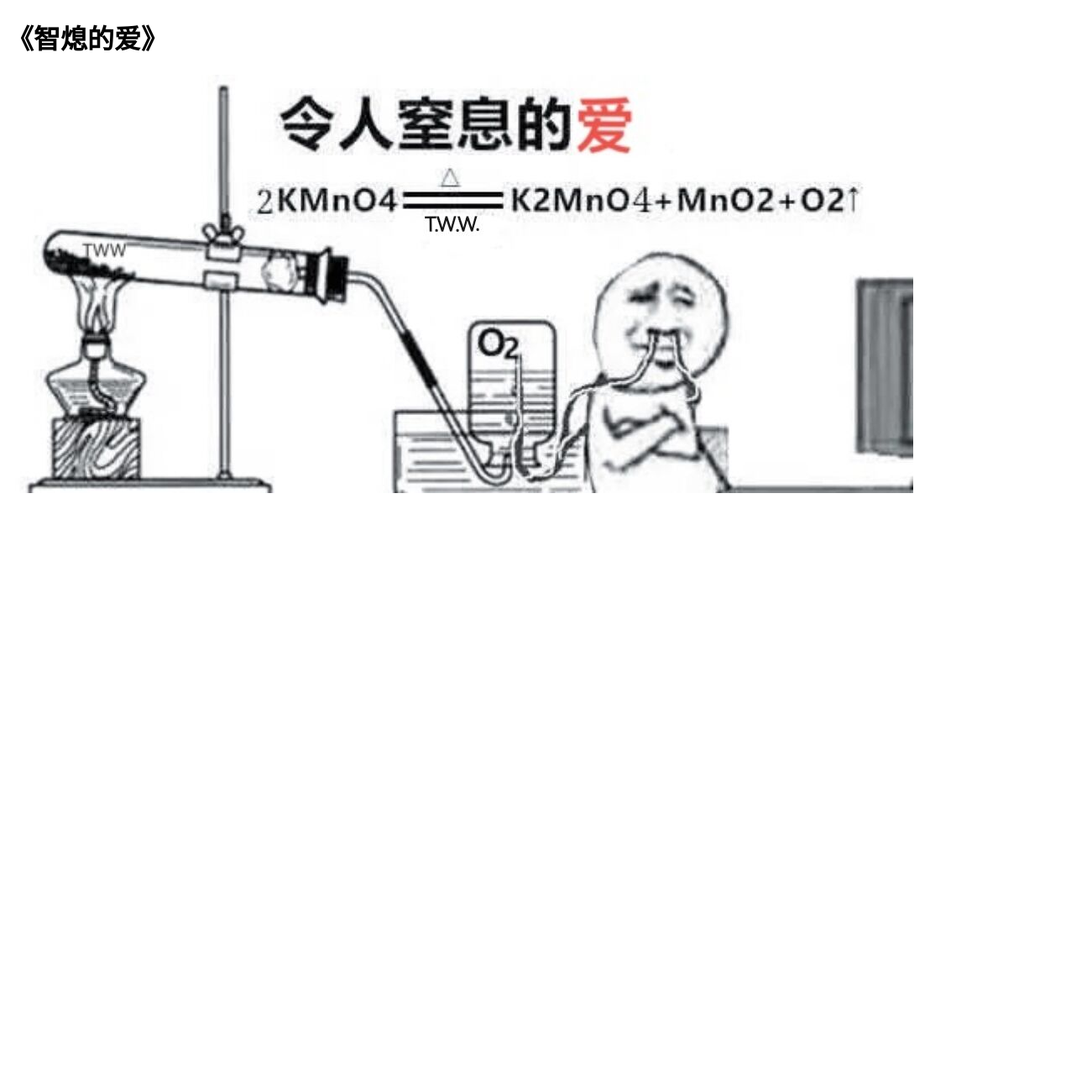
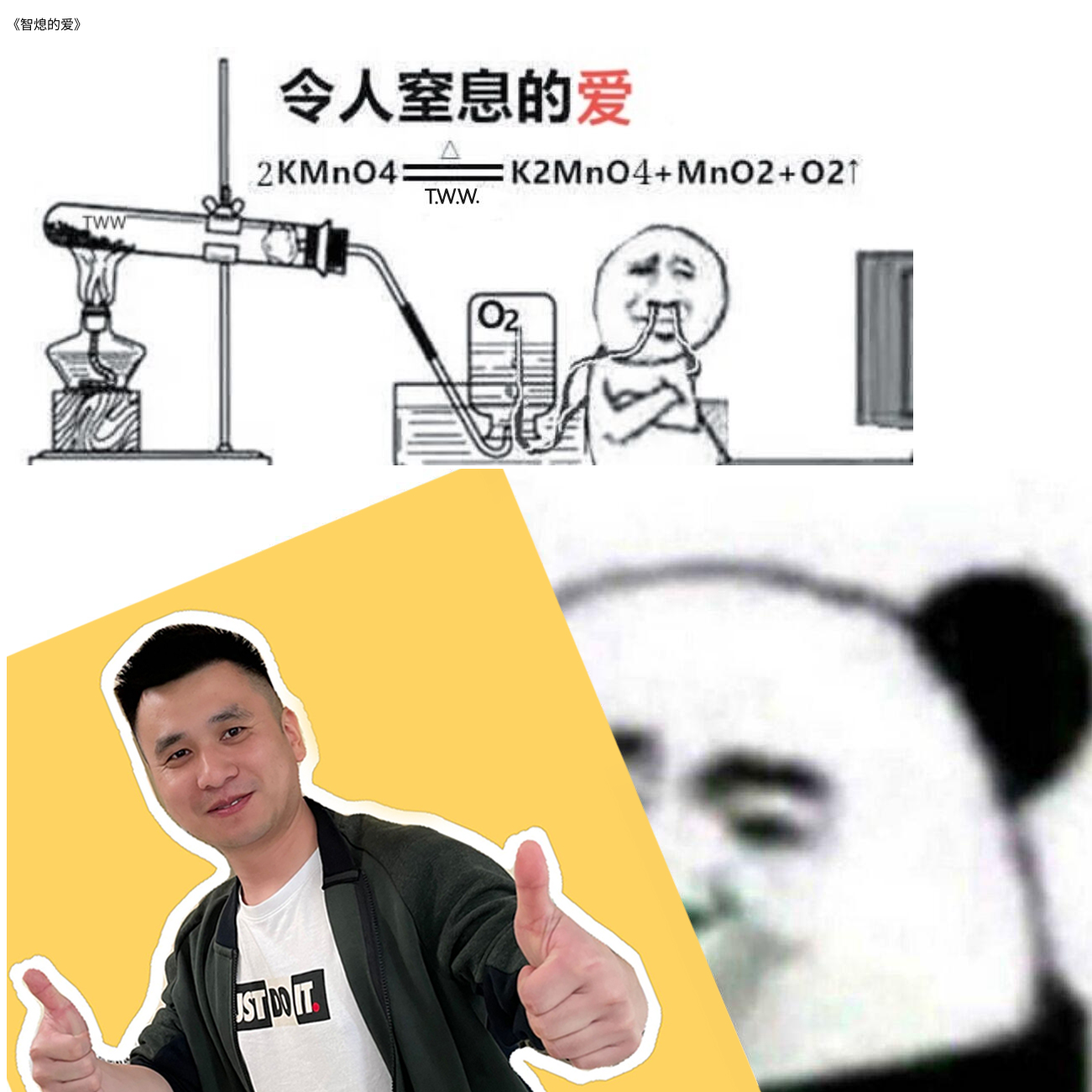
Before and after one commit to xiaoyu2006/taoweiwei.cn, a plain HTML site: page index.html in a window 1280 px wide. Shown: the top 1300 px of the page at 84% size, 1301 px wide, since content can reach past the window. Before the commit the page ends 800 px from the top, so only its background shows below. Drawn offline with Linux system fonts and the light colour scheme.

Commit message:
Update index.html

```diff
--- a/index.html
+++ b/index.html
@@ -5,7 +5,9 @@
 <title>优秀班主任</title>
 </head>
 <body>
-    <h1>《智熄的爱》</h1>
+    <p>《智熄的爱》</p>
     <img src="/suffocated.jpeg"  alt="SUFFOCATED LOVE" />
+    <br>
+    <img src="/support.jpeg"  alt="SUPPORT" />
 </body>
 </html>
```
